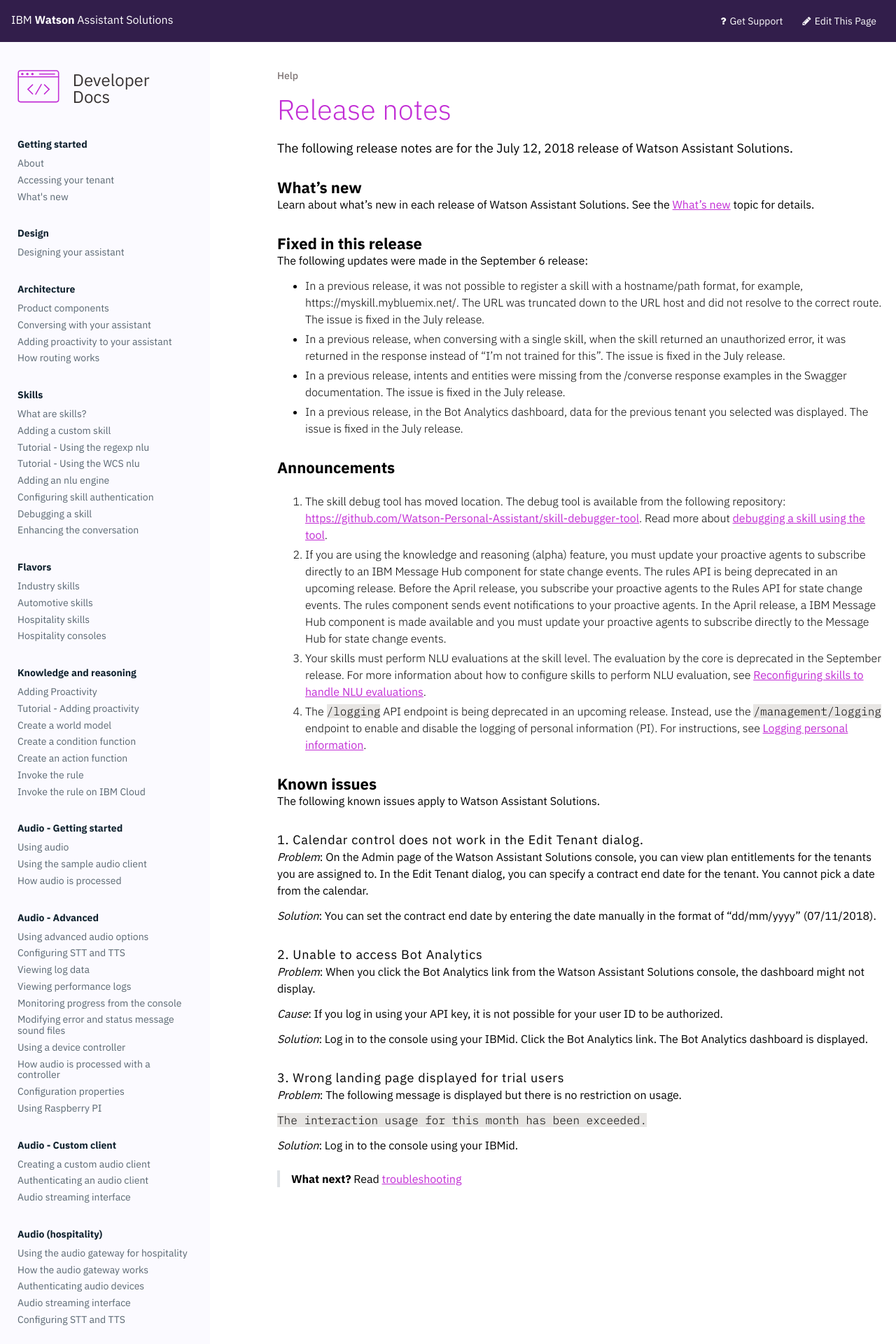
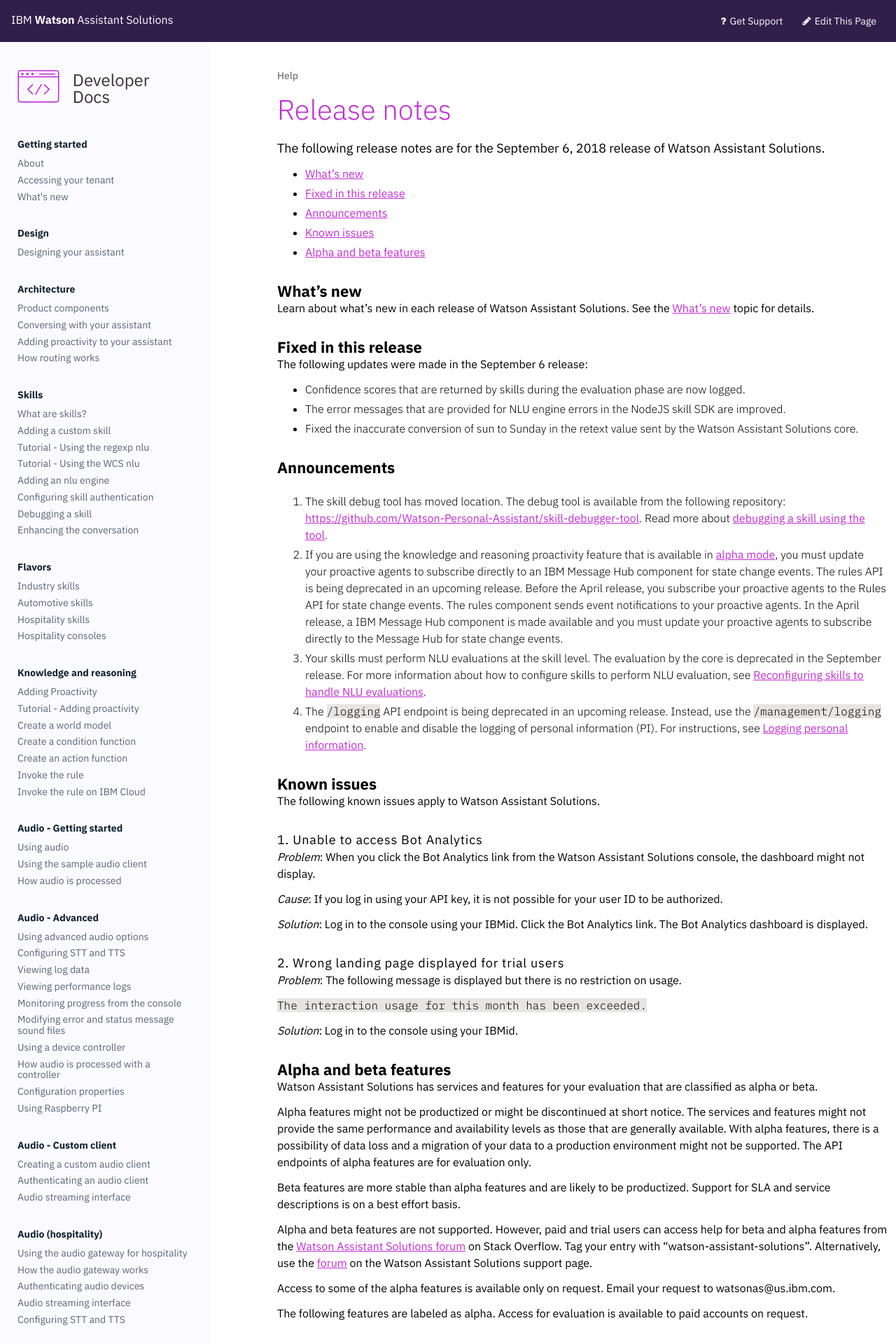
Before and after one commit to Watson-Personal-Assistant/developer, a Jekyll site: the page built from _content/get-help/release_notes.md, in a window 1280 px wide. Shown: the top 1920 px of the page at 70% size. Built offline with Jekyll 4.4.1, drawn with Linux system fonts in a browser that asks for light colours; some web fonts are replaced; some of the changed text lies outside the part shown.

Commit message:
alpha descriptions

```diff
--- a/_content/get-help/release_notes.md
+++ b/_content/get-help/release_notes.md
@@ -3,7 +3,13 @@
 weight: 20
 ---
 
-The following release notes are for the July 12, 2018 release of Watson Assistant Solutions.
+The following release notes are for the September 6, 2018 release of Watson Assistant Solutions.
+
+- [What's new](#whats-new)
+- [Fixed in this release](#fixed-in-this-release)
+- [Announcements](#announcements)
+- [Known issues](#known-issues)
+- [Alpha and beta features](#alpha-and-beta-features)
 
 ### What's new
 Learn about what's new in each release of Watson Assistant Solutions.  See the [What's new]({{site.baseurl}}/get-started/whats_new) topic for details.
@@ -11,16 +17,14 @@
 ### Fixed in this release
 
 The following updates were made in the September 6 release:
-- In a previous release, it was not possible to register a skill with a hostname/path format, for example, https://myskill.mybluemix.net/<path>.  The URL was truncated down to the URL host and did not resolve to the correct route. The issue is fixed in the July release.
-- In a previous release, when conversing with a single skill, when the skill returned an unauthorized error, it was returned in the response instead of “I’m not trained for this”. The issue is fixed in the July release.
-- In a previous release, intents and entities were missing from the /converse response examples in the Swagger documentation. The issue is fixed in the July release.
-- In a previous release, in the Bot Analytics dashboard, data for the previous tenant you selected was displayed. The issue is fixed in the July release.
-
+- Confidence scores that are returned by skills during the evaluation phase are now logged.
+- The error messages that are provided for NLU engine errors in the NodeJS skill SDK are improved.
+- Fixed the inaccurate conversion of sun to Sunday in the retext value sent by the Watson Assistant Solutions core.
 
 ### Announcements
 
 1.	The skill debug tool has moved location.  The debug tool is available from the following repository: [https://github.com/Watson-Personal-Assistant/skill-debugger-tool](https://github.com/Watson-Personal-Assistant/skill-debugger-tool). Read more about [debugging a skill using the tool]({{site.baseurl}}/skill/debugging_a_skill/).
-2. If you are using the knowledge and reasoning (alpha) feature, you must update your proactive agents to subscribe directly to an IBM Message Hub component for state change events. The rules API is being deprecated in an upcoming release. Before the April release, you subscribe your proactive agents to the Rules API for state change events. The rules component sends event notifications to your proactive agents.  In the April release, a IBM Message Hub component is made available and you must update your proactive agents to subscribe directly to the Message Hub for state change events.
+2.  If you are using the knowledge and reasoning proactivity feature that is available in [alpha mode](#alpha-and-beta-features), you must update your proactive agents to subscribe directly to an IBM Message Hub component for state change events. The rules API is being deprecated in an upcoming release. Before the April release, you subscribe your proactive agents to the Rules API for state change events. The rules component sends event notifications to your proactive agents.  In the April release, a IBM Message Hub component is made available and you must update your proactive agents to subscribe directly to the Message Hub for state change events.
 3. Your skills must perform NLU evaluations at the skill level.  The evaluation by the core is deprecated in the September release. For more information about how to configure skills to perform NLU evaluation, see [Reconfiguring skills to handle NLU evaluations]({{site.baseurl}}/further-topics/reconfigure_skill/).
 4. The `/logging` API endpoint is being deprecated in an upcoming release.  Instead, use the `/management/logging` endpoint to enable and disable the logging of personal information (PI).  For instructions, see [Logging personal information]({{site.baseurl}}/further-topics/set_pi/).
 
@@ -28,13 +32,7 @@
 
 The following known issues apply to Watson Assistant Solutions.
 
-#### 1. Calendar control does not work in the Edit Tenant dialog.
-
-_Problem_: On the Admin page of the Watson Assistant Solutions console, you can view plan entitlements for the tenants you are assigned to.   In the Edit Tenant dialog, you can specify a contract end date for the tenant.  You cannot pick a date from the calendar.
-
-_Solution_: You can set the contract end date by entering the date manually in the format of “dd/mm/yyyy” (07/11/2018).
-
-#### 2. Unable to access Bot Analytics
+#### 1. Unable to access Bot Analytics
 
 _Problem_: When you click the Bot Analytics link from the Watson Assistant Solutions console, the dashboard might not display.
 
@@ -42,7 +40,7 @@
 
 _Solution_: Log in to the console using your IBMid. Click the Bot Analytics link.  The Bot Analytics dashboard is displayed.
 
-#### 3. Wrong landing page displayed for trial users
+#### 2. Wrong landing page displayed for trial users
 
 _Problem_: The following message is displayed but there is no restriction on usage.
 
@@ -50,4 +48,45 @@
 
 _Solution_: Log in to the console using your IBMid.
 
-> **What next?** Read [troubleshooting]({{site.baseurl}}/get-help/tips)
+### Alpha and beta features
+
+Watson Assistant Solutions has services and features for your evaluation that are classified as alpha or beta.
+
+Alpha features might not be productized or might be discontinued at short notice.  The services and features might not provide the same performance and availability levels as those that are generally available. With alpha features, there is a possibility of data loss and a migration of your data to a production environment might not be supported. The API endpoints of alpha  features are for evaluation only.
+
+Beta features are more stable than alpha features and are likely to be productized.  Support for SLA and service descriptions is on a best effort basis.
+
+Alpha and beta features are not supported.  However, paid and trial  users can access help for beta and alpha features from the [Watson Assistant Solutions forum](https://stackoverflow.com/questions/tagged/watson-assistant-solutions) on Stack Overflow. Tag your entry with “watson-assistant-solutions”. Alternatively, use the [forum](https://www.ibm.com/mysupport/s/topic/0TO500000002aQvGAI/watson-assistant-solutions?language=en_US&t=1532958100517) on the Watson Assistant Solutions support page.
+
+Access to some of the alpha features is available only on request.  Email your request to watsonas@us.ibm.com.
+
+The following features are labeled as alpha.  Access for evaluation is available to paid accounts on request.
+
+Feature | Maturity level | Comments|
+---------|----------|---------|
+ Knowledge and reasoning | Alpha       |  Request access to the Knowledge REST API. The [Knowledge and Reasoning SDK](https://github.com/Watson-Personal-Assistant/kr-node-sdk) is publicly available. |
+ Bot Analytics tool | Alpha        | Enabled by default for paid accounts.|
+ IFTTT integration  | Alpha        | Request access to the [Watson Assistant Solutions IFTTT service](https://watson-personal-assistant.github.io/developer/ifttt/configure_wa_ifttt_service/) code boilerplate. |
+
+
+The maturity level for built-in skills is as follows.  All built-in skills are enabled by default.
+
+Feature | Maturity level | Trial access| Comments|
+---------|----------|---------|---------|
+ Conversational Essentials  | Beta  | Yes |
+ Time | Beta  | Yes |
+ General Knowledge | Beta  | Yes |
+ Weather | Beta  | Yes |
+ Default | Beta  | Yes |
+ Navigation  | Beta  |  No |Available in Watson Assistant for Automotive only.
+ IoT for Auto  | Beta  |  no | Available in Watson Assistant for Automotive only.
+ Vehicle Owners Manual  |   Generally available  | no |Available in Watson Assistant for Automotive only.
+ Points of Interest  |   Generally Available |no  | Available in Watson Assistant for Automotive only.
+ Auto Default  | Beta  |  no | Available in Watson Assistant for Automotive only.
+ Venues and Responses  | Beta |  no  |Available in Watson Assistant for Hospitality only.
+ Service Requests  | Beta  |  no | Available in Watson Assistant for Hospitality only.
+ Room Control  | Beta  |  no | Available in Watson Assistant for Hospitality only.
+ Bookings and Reservations  | Beta  |  no | Available in Watson Assistant for Hospitality only.
+
+
+> **What next?** Read our [legal notices]({{site.baseurl}}/legal/terms-of-use)
```
